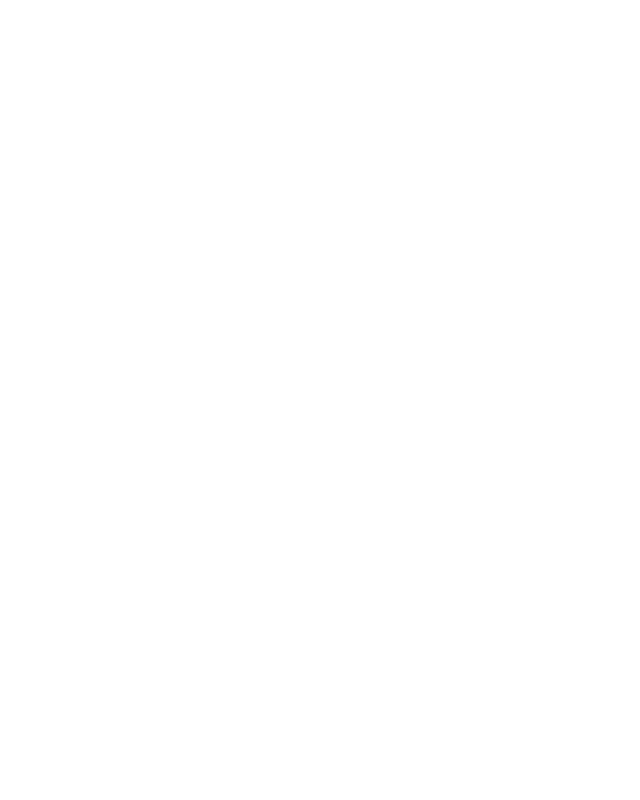
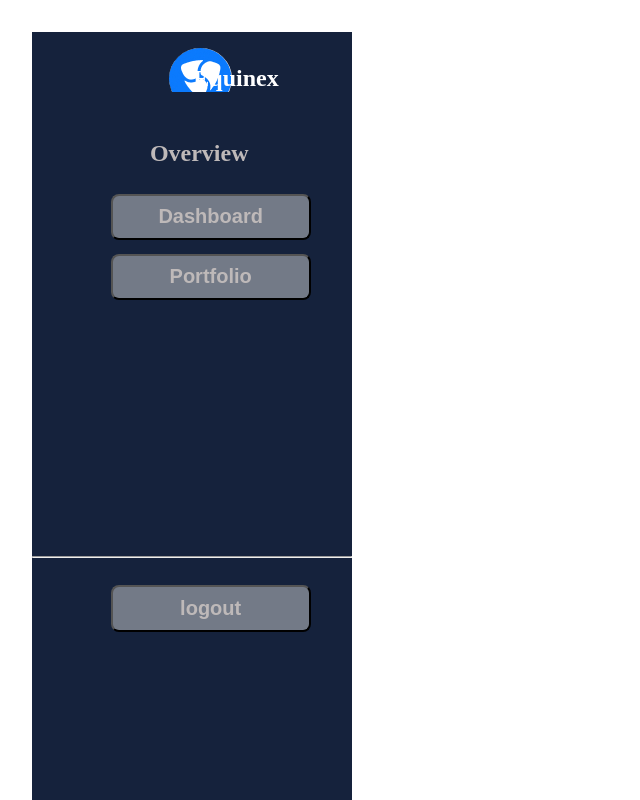
Before and after one commit to viditjain44/my-react-app, a React (Vite) app in the folder my-react-app/: page / in a window 1280 px wide. Shown: the top 800 px of the page, without its empty margins (0-640 px from the left). Built offline with nearby package versions, Linux system fonts and the light colour scheme.

Commit message:
left portion

```diff
--- a/my-react-app/src/App.jsx
+++ b/my-react-app/src/App.jsx
@@ -1,10 +1,11 @@
-import Reat from 'react'
-import dashboard from './components/dashboard';
+import React from 'react'
+ import Dashboard from "./Components/Dashboard";
+
  import './App.css';
  function App() {
   return(
     <div>
-      <dashboard/>
+      <Dashboard/>
     </div>
   );
 }
--- a/my-react-app/src/components/dashboard.css
+++ b/my-react-app/src/components/dashboard.css
@@ -0,0 +1,82 @@
+*{
+    margin: 0%;
+   overflow-y: hidden;
+   overflow-x:hidden ;
+
+}
+.start{
+    margin-left: 1em;
+    padding-top: 1em;
+    font-style:
+    Baloo 2;
+
+}
+.equi{
+    border-radius: 100%;
+
+
+
+}
+.txt{
+    margin-top: -2em;
+    margin-left: 3em;
+}
+.overview{
+  color:  #BEB9B9;
+  margin-top: 2em;
+  margin-left: .6em;
+  font-family:
+  Baloo 2;
+  font-size: 150%;
+}
+
+.dashboard{
+    margin-left: 2.8em;
+    margin-top: 2em;
+    width: 15em;
+    height: 3.5em;
+    border-radius: 8px;
+    background-color:
+   #737A87;
+    ;
+    color: #BEB9B9;
+}
+.leftportion{
+    width: 20em;
+    height: 100em;
+    background-color: #15223C;
+    ;
+    color: #fff;
+    font-family:
+    Baloo Paaji 2;
+
+}
+.portfolio{
+    margin-left: 2.8em;
+    margin-top: 1em;
+    width: 15em;
+    height: 3.5em;
+    border-radius: 8px;
+    background-color:
+
+    #737A87;
+;
+    color:#BEB9B9;
+    ;
+}
+.lftruler{
+    margin-top: 16em;
+}
+.logout{
+    margin-left: 2.8em;
+    margin-top: 2em;
+    width: 15em;
+    height: 3.5em;
+    border-radius: 8px;
+    background-color:
+
+    #737A87;
+;
+    color:#BEB9B9;
+    ;
+}
--- a/my-react-app/src/components/dashboard.jsx
+++ b/my-react-app/src/components/dashboard.jsx
@@ -1,12 +1,22 @@
 import React from 'react';
-import './dashboard.css';
+import './Dashboard.css';
+import Group1Image from './images/Group1.jpg';
 
-function dashboard(){
+
+function Dashboard(){
     return (
-        <div>
-          <h1>This is My Component</h1>
-          <button >Click me</button>
+        <div className='leftportion'>
+
+            <div className='start'> <img  className='equi' img src={Group1Image} alt="Group 1" /><h2 className='txt'> Equinex</h2></div>
+          <h4 className='overview'>Overview</h4>
+          <button className='dashboard' ><h2 >Dashboard </h2></button>
+
+
+          <button className='portfolio'> <h2>Portfolio </h2></button>
+          <hr className='lftruler'>
+          </hr>
+          <button className='logout'> <h2>logout</h2></button>
         </div>
       );
     }
-export  default dashboard;
+export  default Dashboard;
--- a/my-react-app/src/index.css
+++ b/my-react-app/src/index.css
@@ -1,4 +1,4 @@
-:root {
+/* :root {
   font-family: Inter, system-ui, Avenir, Helvetica, Arial, sans-serif;
   line-height: 1.5;
   font-weight: 400;
@@ -12,8 +12,8 @@
   -webkit-font-smoothing: antialiased;
   -moz-osx-font-smoothing: grayscale;
   -webkit-text-size-adjust: 100%;
-}
-
+} */
+/*
 a {
   font-weight: 500;
   color: #646cff;
@@ -66,4 +66,4 @@
   button {
     background-color: #f9f9f9;
   }
-}
+} */
```
Also changed, not shown: my-react-app/src/components/images/Group1.jpg (added).
